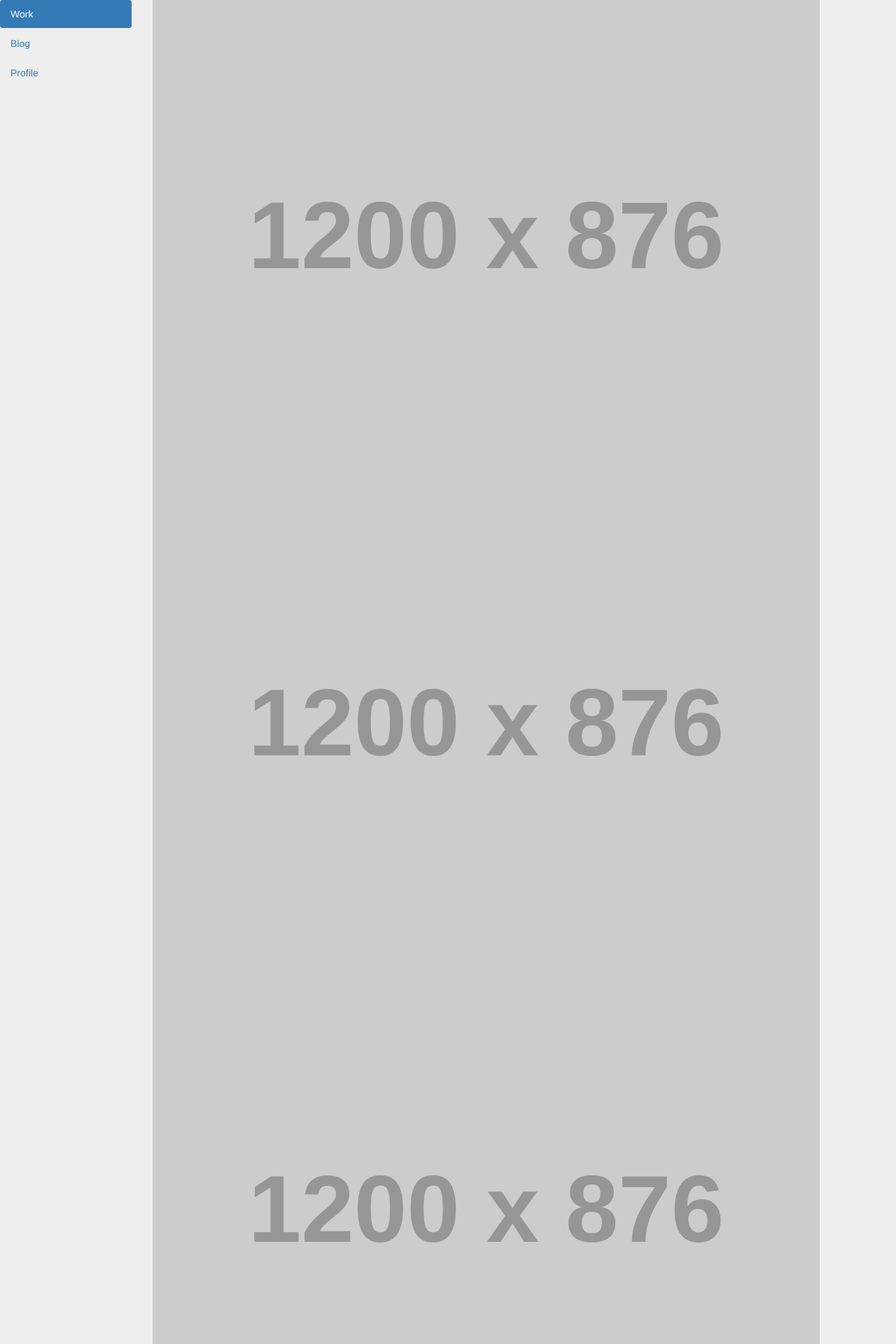
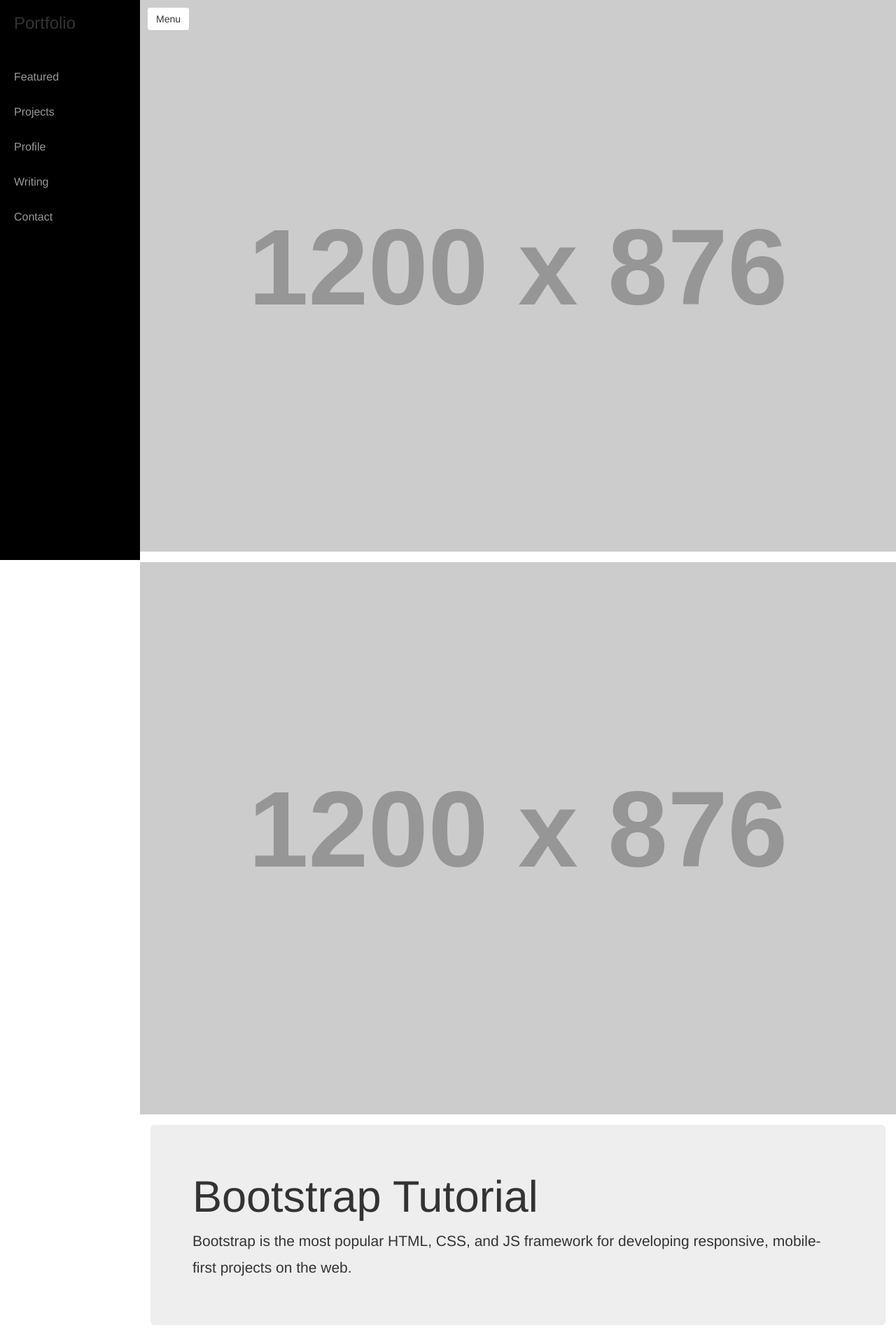
Before and after one commit to thijsvandiessen/new-portfolio, a PHP site: page / in a window 1280 px wide. Shown: the top 1920 px of the page at 70% size. Run offline with PHP 8.4, Linux system fonts and the light colour scheme; grey boxes labelled with a size stand in for pictures from a placeholder-image service; some libraries are stand-ins or nearby versions.

Commit message:
1 days work
needs to be converted in php

```diff
--- /dev/null
+++ b/include/header.php
@@ -0,0 +1,19 @@
+<!DOCTYPE html>
+<html lang="en">
+	<head>
+		<meta charset="utf-8">
+
+		<meta name="viewport" content="width=device-width, initial-scale=1">
+
+		<title>Portfolio - Work of Thijs van Diessen - UX Designer</title>
+
+		<meta name="description" content="I am Thijs van Diessen, an UX Designer based in the Netherlands. Just graduated, specialised in prototyping and designing concepts and ideas.">
+		<meta name="keywords" content="Portfolio, Profile, Experience, Design, prototyping">
+		<meta name="author" content="Thijs van Diessen">
+
+		<link rel="icon" href="../../favicon.ico">
+
+		<link href="https://maxcdn.bootstrapcdn.com/bootstrap/3.3.6/css/bootstrap.min.css" rel="stylesheet" integrity="sha256-7s5uDGW3AHqw6xtJmNNtr+OBRJUlgkNJEo78P4b0yRw= sha512-nNo+yCHEyn0smMxSswnf/OnX6/KwJuZTlNZBjauKhTK0c+zT+q5JOCx0UFhXQ6rJR9jg6Es8gPuD2uZcYDLqSw==" crossorigin="anonymous">
+
+		<link href="my.css" rel="stylesheet">
+</head>
--- a/index.html
+++ /dev/null
@@ -1,95 +0,0 @@
-<!DOCTYPE html>
-<html lang="en">
-	<head>
-		<meta charset="utf-8">
-		<meta http-equiv="X-UA-Compatible" content="IE=edge">
-		<meta name="viewport" content="width=device-width, initial-scale=1">
-
-		<meta name="description" content="">
-		<meta name="author" content="">
-		<link rel="icon" href="../../favicon.ico">
-
-		<title>The showcase portfolio from Thijs van Diessen</title>
-
-		<link href="https://maxcdn.bootstrapcdn.com/bootstrap/3.3.6/css/bootstrap.min.css" rel="stylesheet" integrity="sha256-7s5uDGW3AHqw6xtJmNNtr+OBRJUlgkNJEo78P4b0yRw= sha512-nNo+yCHEyn0smMxSswnf/OnX6/KwJuZTlNZBjauKhTK0c+zT+q5JOCx0UFhXQ6rJR9jg6Es8gPuD2uZcYDLqSw==" crossorigin="anonymous">
-
-		<link href="my.css" rel="stylesheet">
-</head>
-
-<body>
-	<div class="row">
-		<nav class="col-sm-2">
-
-			<ul class="nav nav-pills nav-stacked">
-				<li role="presentation" class="active"><a href="#">Work</a></li>
-				<li role="presentation"><a href="#">Blog</a></li>
-				<li role="presentation"><a href="#">Profile</a></li>
-			</ul>
-
-		</nav>
-
-		<div class="col-sm-10 col-lg-9">
-			<a href="#"><img class="img-fluid" src="http://placehold.it/1200x876" alt="logo"></a>
-			<a href="#"><img class="img-fluid" src="http://placehold.it/1200x876" alt="logo"></a>
-			<a href="#"><img class="img-fluid" src="http://placehold.it/1200x876" alt="logo"></a>
-		</div>
-	</div>
-
-
-
-
-
-
-
-	<div class="container">
-
-		<nav class="row">
-			<div class="col-xs-2 col-xs-offset-5">
-				<a href="#"><img class="img-fluid" src="http://placehold.it/500x300" alt="logo"></a>
-			</div>
-		</nav>
-
-		<div class="row">
-			<div class="col-xs-12">
-				<hr>
-				<h1>Exhibition of my work</h1>
-
-				<p>Bootstrap is the most popular HTML, CSS, and JS framework for developing responsive, mobile-first projects on the web.</p>
-				<hr>
-			</div>
-		</div>
-
-		<div class="row">
-			<div class="col-xs-4">
-				<img class="img-fluid" src="http://placehold.it/500x400" alt="Card image cap">
-				<h4>Music</h4>
-			</div>
-			<div class="col-xs-4">
-				<img class="img-fluid" src="http://placehold.it/500x400" alt="Card image cap">
-				<h4>Design</h4>
-			</div>
-			<div class="col-xs-4">
-				<img class="img-fluid" src="http://placehold.it/500x400" alt="Card image cap">
-				<h4>Writing</h4>
-			</div>
-		</div>
-
-		<hr>
-
-		<div class="row">
-			<img class="img-fluid" src="http://placehold.it/1200x700" alt="Card image cap">
-			<img class="img-fluid" src="http://placehold.it/1200x700" alt="Card image cap">
-			<img class="img-fluid" src="http://placehold.it/1200x700" alt="Card image cap">
-			<img class="img-fluid" src="http://placehold.it/1200x700" alt="Card image cap">
-		</div>
-
-	</div>
-
-	<!-- Bootstrap core JavaScript
-	================================================== -->
-	<!-- Placed at the end of the document so the pages load faster -->
-	<script src="https://ajax.googleapis.com/ajax/libs/jquery/2.2.0/jquery.min.js"></script>
-	<script src="https://maxcdn.bootstrapcdn.com/bootstrap/3.3.6/js/bootstrap.min.js" integrity="sha256-KXn5puMvxCw+dAYznun+drMdG1IFl3agK0p/pqT9KAo= sha512-2e8qq0ETcfWRI4HJBzQiA3UoyFk6tbNyG+qSaIBZLyW9Xf3sWZHN/lxe9fTh1U45DpPf07yj94KsUHHWe4Yk1A==" crossorigin="anonymous"></script>
-
-</body>
-</html>
--- /dev/null
+++ b/index.php
@@ -0,0 +1,128 @@
+<?php
+	require('include/header.php');
+?>
+
+<body>
+<div id="wrapper">
+
+		<!-- Sidebar -->
+		<div id="sidebar-wrapper">
+			<ul class="sidebar-nav">
+				<li class="sidebar-brand">
+					<h3>Portfolio</h3>
+				</li>
+				<li>
+					<a href="#">Featured</a>
+				</li>
+				<li>
+					<a href="#">Projects</a>
+				</li>
+				<li>
+					<a href="#">Profile</a>
+				</li>
+				<li>
+					<a href="#">Writing</a>
+				</li>
+				<li>
+					<a href="#">Contact</a>
+				</li>
+			</ul>
+		</div>
+		<!-- /#sidebar-wrapper -->
+
+		<!-- Page Content -->
+		<div id="page-content-wrapper">
+
+			<a href="#menu-toggle" class="btn btn-default" id="menu-toggle">Menu</a>
+
+			<div class="container-fluid">
+
+
+				<div class="row full-images">
+					<div class="col-lg-12">
+						<a href="#"><img class="img-fluid" src="http://placehold.it/1200x876" alt="logo"></a>
+						<a href="#"><img class="img-fluid" src="http://placehold.it/1200x876" alt="logo"></a>
+					</div>
+				</div>
+				<div class="row">
+					<div class="col-lg-12">
+						<div class="jumbotron">
+							<h1>Bootstrap Tutorial</h1>
+							<p>Bootstrap is the most popular HTML, CSS, and JS framework for developing responsive, mobile-first projects on the web.</p>
+						</div>
+					</div>
+				</div>
+
+				<div class="row">
+
+					<div class="col-lg-12 textrow">
+
+						<div class="page-header">
+							<h1>Example Page Header</h1>
+						</div>
+
+						<p>Lorem ipsum dolor sit amet, consectetur adipisicing elit, sed do eiusmod
+						tempor incididunt ut labore et dolore magna aliqua. Ut enim ad minim veniam,
+						quis nostrud exercitation ullamco laboris nisi ut aliquip ex ea commodo
+						consequat. Duis aute irure dolor in reprehenderit in voluptate velit esse
+						cillum dolore eu fugiat nulla pariatur. Excepteur sint occaecat cupidatat non
+						proident, sunt in culpa qui officia deserunt mollit anim id est laborum.</p>
+
+						<div class="jumbotron">
+							<h1>Bootstrap Tutorial</h1>
+							<p>Bootstrap is the most popular HTML, CSS, and JS framework for developing responsive, mobile-first projects on the web.</p>
+						</div>
+
+						<h1>Blockquotes</h1>
+						<p>The blockquote element is used to present content from another source:</p>
+						<blockquote>
+							<p>For 50 years, WWF has been protecting the future of nature. The world's leading conservation organization, WWF works in 100 countries and is supported by 1.2 million members in the United States and close to 5 million globally.</p>
+						<footer>From WWF's website</footer>
+						</blockquote>
+
+						<a href="#"><img class="img-fluid" src="http://placehold.it/700x400" alt="logo"></a>
+
+					</div>
+
+				<hr>
+
+				<footer class="site-footer">
+					<p class="pull-right">
+						<a href="#">top</a>
+					</p>
+					<p class="pull-left">
+    					<small>
+							<a href="#">link</a> <bR>
+							<a href="#">link</a><bR>
+							<a  href="#">link</a>
+						</small>
+					</p>
+
+					<center><p>Designed and developted by me</p></center>
+
+				</footer>
+
+
+				</div>
+			</div>
+		</div>
+		<!-- /#page-content-wrapper -->
+
+	</div>
+	<!-- /#wrapper -->
+
+	<!-- Bootstrap core JavaScript
+	================================================== -->
+	<!-- Placed at the end of the document so the pages load faster -->
+	<script src="https://ajax.googleapis.com/ajax/libs/jquery/2.2.0/jquery.min.js"></script>
+	<script src="https://maxcdn.bootstrapcdn.com/bootstrap/3.3.6/js/bootstrap.min.js" integrity="sha256-KXn5puMvxCw+dAYznun+drMdG1IFl3agK0p/pqT9KAo= sha512-2e8qq0ETcfWRI4HJBzQiA3UoyFk6tbNyG+qSaIBZLyW9Xf3sWZHN/lxe9fTh1U45DpPf07yj94KsUHHWe4Yk1A==" crossorigin="anonymous"></script>
+
+	<script>
+	$("#menu-toggle").click(function(e) {
+		e.preventDefault();
+		$("#wrapper").toggleClass("toggled");
+	});
+	</script>
+
+</body>
+</html>
--- a/my.css
+++ b/my.css
@@ -1,22 +1,7 @@
 body {
-	background-color: rgba(200, 200, 200, 0.3);}
-}
-
-h1 {
-	font-size: 100px;
-}
-
-h4 {
-	padding-top: 18px;
-}
-
-.img-fluid {
-	width: 100%;
-	height: auto;
-}
-
-.container {
-	width: 100%;
+	background-color: rgba(200, 200, 200, 0.0);
+    font-size: 16px;
+    line-height: 1.8;
 }
 
 hr {
@@ -28,5 +13,164 @@ hr {
   border-color: #EEEEEE -moz-use-text-color #FFFFFF;
   border-style: solid none;
   border-width: 1px 0;
-  margin: 18px 0;
+  margin: 18px 15px;
 }
+
+.textrow {
+    float: none;
+    margin: 0px auto;
+    max-width: 700px;
+}
+
+.img-fluid {
+    width: 100%;
+    height: auto;
+    margin-bottom: 15px;
+}
+
+.container-fluid {
+    float: none;
+    margin: 0 auto;
+    max-width: 1200px;
+}
+
+.full-images .col-lg-12 {
+    padding: 0px;
+}
+
+#menu-toggle {
+    position: fixed;
+
+    margin: 10px 10px auto;
+    z-index: 1000;
+
+}
+
+#wrapper {
+    padding-left: 0;
+    -webkit-transition: all 0.5s ease;
+    -moz-transition: all 0.5s ease;
+    -o-transition: all 0.5s ease;
+    transition: all 0.5s ease;
+}
+
+#wrapper.toggled {
+    padding-left: 200px;
+}
+
+#sidebar-wrapper {
+    z-index: 1000;
+    position: fixed;
+    left: 200px;
+    width: 0;
+    height: 100%;
+    margin-left: -200px;
+    overflow-y: auto;
+    background: #000;
+    -webkit-transition: all 0.5s ease;
+    -moz-transition: all 0.5s ease;
+    -o-transition: all 0.5s ease;
+    transition: all 0.5s ease;
+}
+
+#wrapper.toggled #sidebar-wrapper {
+    width: 200px;
+}
+
+#page-content-wrapper {
+    width: 100%;
+    position: absolute;
+    padding: 0px;
+}
+
+#wrapper.toggled #page-content-wrapper {
+    position: absolute;
+    margin-right: -200px;
+}
+
+/* Sidebar Styles */
+
+.sidebar-nav {
+    position: absolute;
+    top: 0;
+    width: 200px;
+    margin: 0;
+    padding: 0;
+    list-style: none;
+}
+
+.sidebar-nav li {
+    text-indent: 20px;
+    line-height: 50px;
+}
+
+.sidebar-nav li a {
+    display: block;
+    text-decoration: none;
+    color: #999999;
+}
+
+.sidebar-nav li a:hover {
+    text-decoration: none;
+    color: #fff;
+    background: rgba(255,255,255,0.2);
+}
+
+.sidebar-nav li a:active,
+.sidebar-nav li a:focus {
+    text-decoration: none;
+}
+
+.sidebar-nav > .sidebar-brand {
+    height: 65px;
+    font-size: 18px;
+    line-height: 60px;
+}
+
+.sidebar-nav > .sidebar-brand a {
+    color: #999999;
+}
+
+.sidebar-nav > .sidebar-brand a:hover {
+    color: #fff;
+    background: none;
+}
+
+footer {
+    padding: 15px;
+}
+
+@media(min-width:768px) {
+    #wrapper {
+        padding-left: 200px;
+    }
+
+    #wrapper.toggled {
+        padding-left: 0;
+    }
+
+    #sidebar-wrapper {
+        width: 200px;
+    }
+
+    #wrapper.toggled #sidebar-wrapper {
+        width: 0;
+    }
+
+    #page-content-wrapper {
+        padding: 0px;
+        position: relative;
+    }
+
+    #wrapper.toggled #page-content-wrapper {
+        position: relative;
+        margin-right: 0;
+    }
+
+
+}
+
+@media(max-width: 768px) {
+
+    }
+}
```
Also changed, not shown: pages/contact.php (added).
